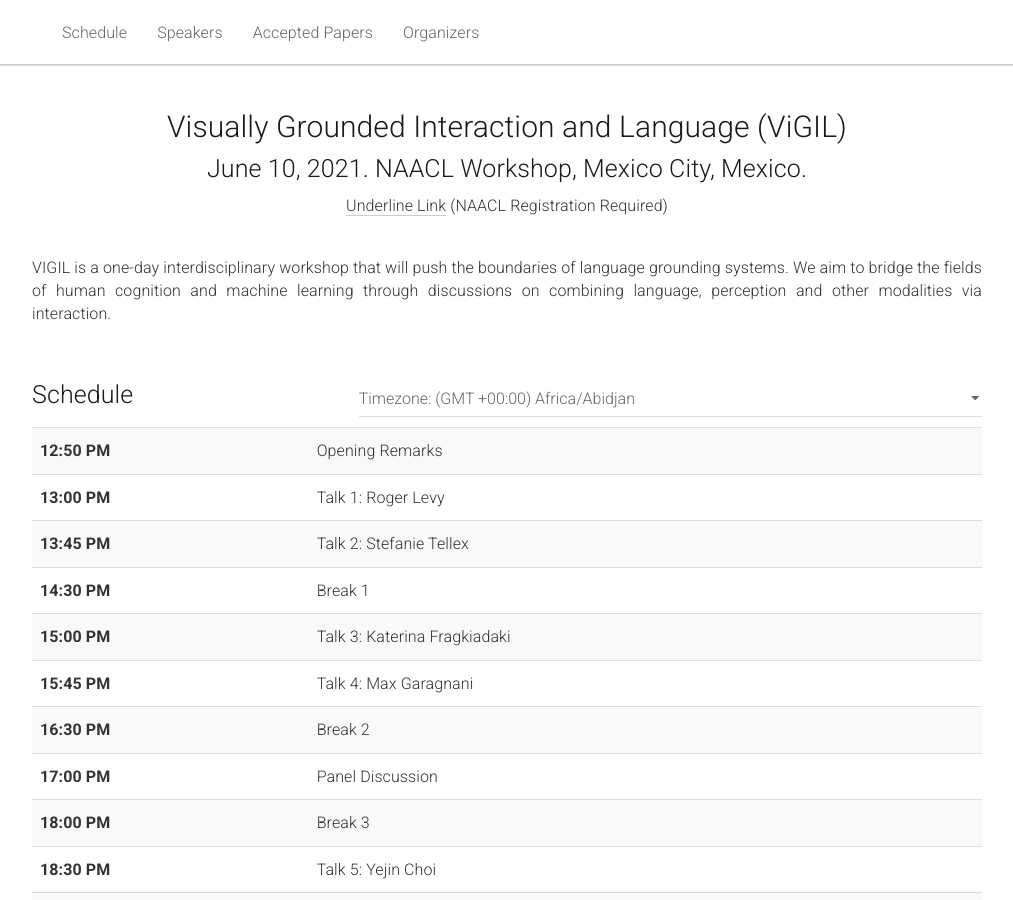
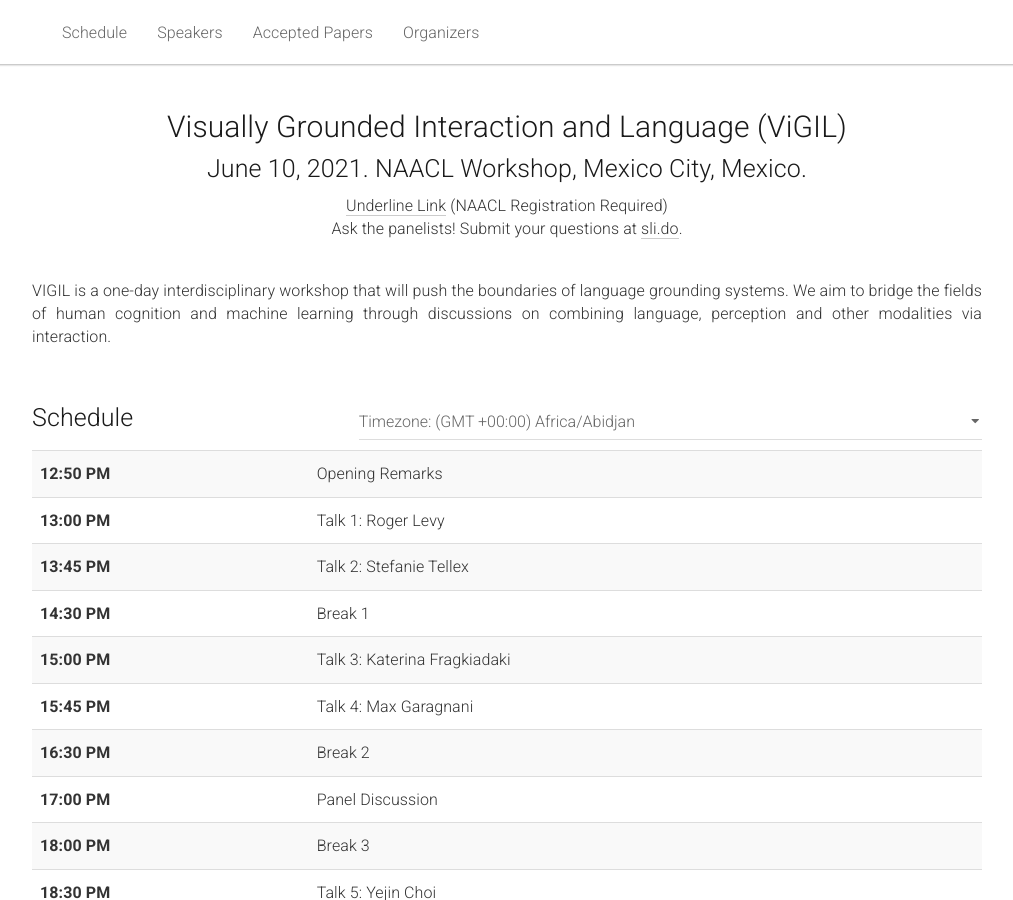
Before and after one commit to vigilworkshop/vigilworkshop.github.io, a Jekyll site: the page built from _pages/home.md, in a window 1280 px wide and 900 px high. Shown: the whole window, without its empty margins (133-1146 px from the left). Built offline with Jekyll 4.4.1, drawn with Linux system fonts in a browser that asks for light colours.

Commit message:
Update home.md

```diff
--- a/_pages/home.md
+++ b/_pages/home.md
@@ -15,6 +15,7 @@ acknowledgements: ""
     <center><h1>Visually Grounded Interaction and Language (ViGIL)</h1></center>
     <center><h2>June 10, 2021. NAACL Workshop, Mexico City, Mexico.</h2></center>
     <center><a href="https://underline.io/events/122/sessions?eventSessionId=4293" target="_blank">Underline Link</a> (NAACL Registration Required)</center>
+    <center>Ask the panelists! Submit your questions at <a href="https://app.sli.do/event/zf5ggt9a/live/questions" target="_blank">sli.do</a>.</center>
   </div>
 </div>
 
```
